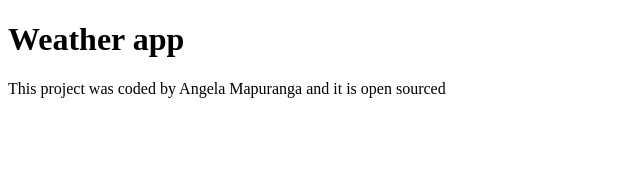
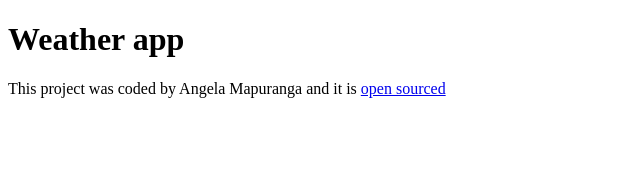
Before and after one commit to Angelamelissamapuranga/weather-application-react, a React (Create React App) app: page / in a window 1280 px wide. Shown: the top 170 px of the page, without its empty margins (0-640 px from the left). Built offline with nearby package versions, Linux system fonts and the light colour scheme.

Commit message:
added a footer

```diff
--- a/src/App.js
+++ b/src/App.js
@@ -6,7 +6,11 @@ export default function App() {
     <div className="App">
       <h1>Weather app</h1>
       <footer>
-        This project was coded by Angela Mapuranga and it is open sourced
+        This project was coded by Angela Mapuranga and it is{" "}
+        <a href="https://github.com/Angelamelissamapuranga/weather-application-react">
+          {" "}
+          open sourced
+        </a>
       </footer>
     </div>
   );
```
